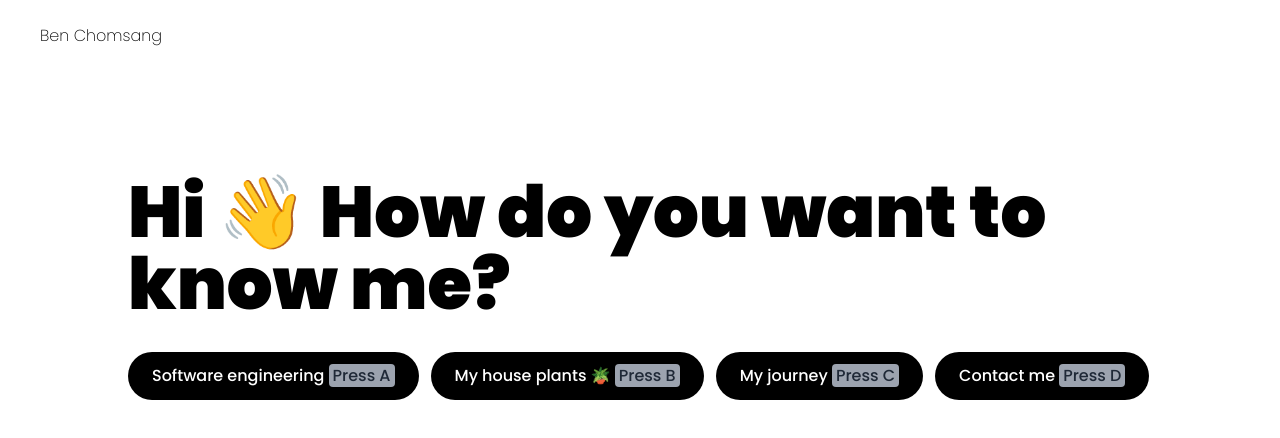
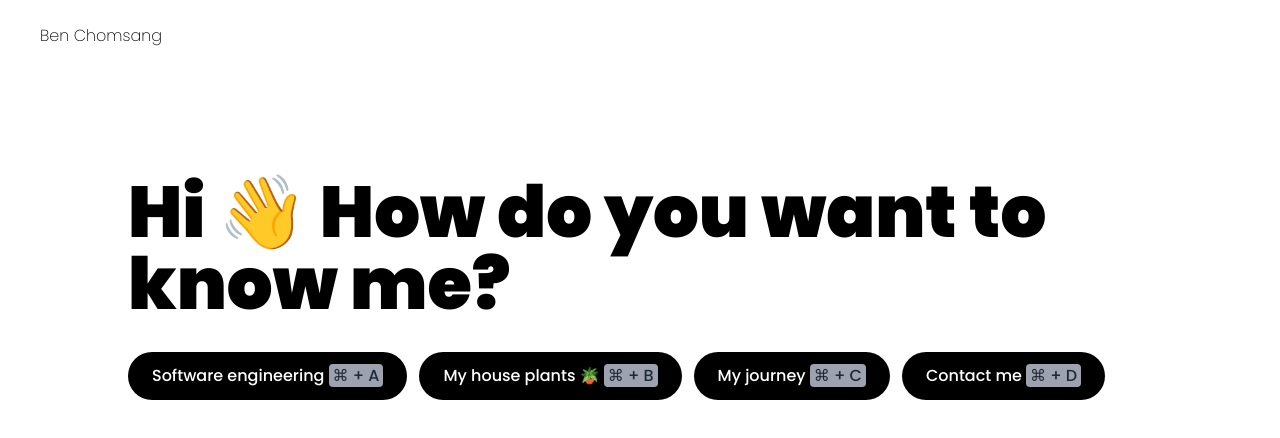
Before and after one commit to 1994benc/benchomsang-summer-2022, a Nuxt app: page / in a window 1280 px wide. Shown: the top 438 px of the page. Built offline with nearby package versions, Linux system fonts and the light colour scheme.

Commit message:
change to use metaKey shortcut

```diff
--- a/components/BackHomeButton.vue
+++ b/components/BackHomeButton.vue
@@ -1,6 +1,6 @@
 <template>
   <button class="button">
-    Back home <KeyboardShortcutBadge label="Press H" />
+    Back home <KeyboardShortcutBadge label="⌘ + H" />
   </button>
 </template>
 
--- a/components/Intro.vue
+++ b/components/Intro.vue
@@ -4,19 +4,19 @@
     <div class="my-8 flex gap-3 flex-wrap items-center">
       <NuxtLink to="/software"
         ><button class="button">
-          Software engineering <KeyboardShortcutBadge label="Press A" /></button
+          Software engineering <KeyboardShortcutBadge label="⌘ + A" /></button
       ></NuxtLink>
       <NuxtLink to="/plants"
         ><button class="button">
-          My house plants 🪴 <KeyboardShortcutBadge label="Press B" /></button
+          My house plants 🪴 <KeyboardShortcutBadge label="⌘ + B" /></button
       ></NuxtLink>
       <NuxtLink to="/journey"
         ><button class="button">
-          My journey <KeyboardShortcutBadge label="Press C" /></button
+          My journey <KeyboardShortcutBadge label="⌘ + C" /></button
       ></NuxtLink>
       <NuxtLink to="/contact"
         ><button class="button">
-          Contact me <KeyboardShortcutBadge label="Press D" /></button
+          Contact me <KeyboardShortcutBadge label="⌘ + D" /></button
       ></NuxtLink>
     </div>
   </div>
--- a/layouts/default.vue
+++ b/layouts/default.vue
@@ -10,15 +10,16 @@
 
 <script>
 const handleUserKeyDown = function (e) {
-  if (e.key === "a") {
+  e.preventDefault();
+  if (e.key === "a" && e.metaKey) {
     this.$router.push("/software");
-  } else if (e.key === "b") {
+  } else if (e.key === "b" && e.metaKey) {
     this.$router.push("/plants");
-  } else if (e.key === "c") {
+  } else if (e.key === "c" && e.metaKey) {
     this.$router.push("/journey");
-  } else if (e.key === "h") {
+  } else if (e.key === "h" && e.metaKey) {
     this.$router.push("/");
-  } else if (e.key === 'd') {
+  } else if (e.key === 'd' && e.metaKey) {
     this.$router.push("/contact");
   }
 };
```
